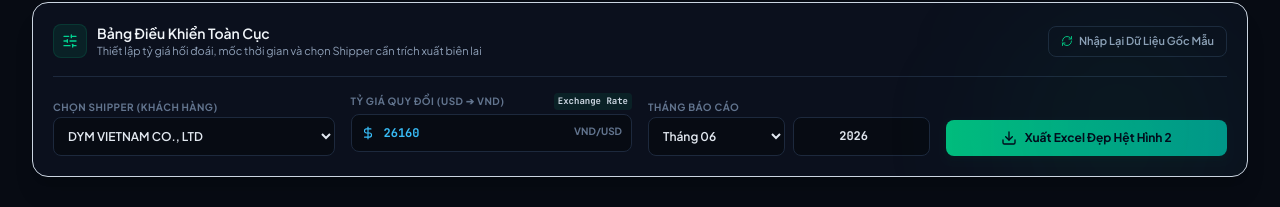
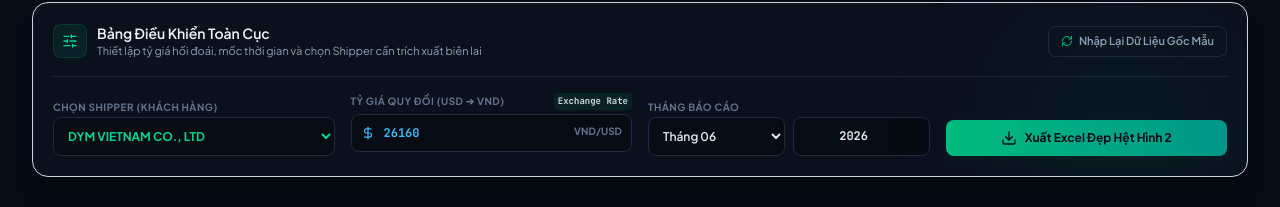
Before and after one commit to hang-ngo-wq/Manifes, a React (Vite) app: page / in a window 1280 px wide. Shown: the part 95-302 px from the top of the page. Built offline with nearby package versions, Linux system fonts and the light colour scheme.

Commit message:
feat: add support for viewing all shippers
Enable global view mode for billing reports and excel exports by allowing selection of "ALL" shippers in the dashboard.

```diff
--- a/src/App.tsx
+++ b/src/App.tsx
@@ -60,7 +60,7 @@ export default function App() {
     setExchangeRate(26160);
     setWarehouseCharges({});
     setOtherCharges({});
-    if (!INITIAL_MANIFEST_DATA.some(m => m.shipper === selectedShipper)) {
+    if (selectedShipper !== "ALL" && !INITIAL_MANIFEST_DATA.some(m => m.shipper === selectedShipper)) {
       setSelectedShipper(INITIAL_MANIFEST_DATA[0].shipper);
     }
   };
@@ -118,6 +118,9 @@ export default function App() {
 
   // Filter computed rows for the selected shipper (corresponds to active Hình 2 sheet)
   const shipperBillingRows = useMemo(() => {
+    if (selectedShipper === "ALL") {
+      return computedBillingRows;
+    }
     return computedBillingRows.filter(
       (row) => row.shipper.toUpperCase() === selectedShipper.toUpperCase()
     );
@@ -279,7 +282,7 @@ export default function App() {
     }
     try {
       await exportShipperExcelReport(
-        selectedShipper,
+        selectedShipper === "ALL" ? "TẤT CẢ KHÁCH HÀNG" : selectedShipper,
         shipperBillingRows,
         exchangeRate,
         reportMonth,
@@ -378,10 +381,13 @@ export default function App() {
                   <select
                     value={selectedShipper}
                     onChange={(e) => setSelectedShipper(e.target.value)}
-                    className="w-full text-xs font-semibold rounded-lg bg-[#070b13] border border-slate-800 p-2.5 outline-hidden focus:border-emerald-500 text-slate-200 transition-all cursor-pointer"
+                    className="w-full text-xs font-bold rounded-lg bg-[#070b13] border border-slate-800 p-2.5 outline-hidden focus:border-emerald-500 text-emerald-400 transition-all cursor-pointer"
                   >
+                    <option value="ALL" className="bg-[#0b101d] text-emerald-400 font-extrabold">
+                      ⭐ Hiện tất cả data (Tất cả Shippers)
+                    </option>
                     {uniqueShippers.map((sh) => (
-                      <option key={sh} value={sh} className="bg-[#0b101d] text-slate-200">
+                      <option key={sh} value={sh} className="bg-[#0b101d] text-slate-200 font-medium">
                         {sh}
                       </option>
                     ))}
@@ -594,7 +600,7 @@ export default function App() {
                       </thead>
                       <tbody className="divide-y divide-slate-850">
                         {manifests.map((m) => {
-                          const isSelectedShipper = m.shipper.toUpperCase() === selectedShipper.toUpperCase();
+                          const isSelectedShipper = selectedShipper !== "ALL" && m.shipper.toUpperCase() === selectedShipper.toUpperCase();
                           return (
                             <tr
                               key={m.id}
@@ -658,7 +664,7 @@ export default function App() {
                       <FileSpreadsheet className="w-3.5 h-3.5 text-emerald-400" /> Live Excel Ledger (Hình 2 Sheet)
                     </span>
                     <span className="text-[10px] font-mono text-slate-400">
-                      Shipper: <strong className="text-emerald-300 font-semibold uppercase">{selectedShipper}</strong>
+                      Shipper: <strong className="text-emerald-300 font-semibold uppercase">{selectedShipper === "ALL" ? "Hiện tất cả" : selectedShipper}</strong>
                     </span>
                   </div>
 
@@ -669,7 +675,7 @@ export default function App() {
                       <h4 className="text-sm font-bold text-slate-100 leading-snug tracking-widest uppercase border-b border-slate-850 pb-2.5 font-mono">
                         BẢNG KÊ HÓA ĐƠN THÁNG {String(reportMonth).padStart(2, "0")} NĂM {reportYear}
                         <span className="block text-emerald-400 text-xs mt-1.5 font-extrabold font-mono tracking-wide">
-                          - [ SHIPPER: {selectedShipper.toUpperCase()} ] -
+                          - [ SHIPPER: {selectedShipper === "ALL" ? "TẤT CẢ KHÁCH HÀNG" : selectedShipper.toUpperCase()} ] -
                         </span>
                       </h4>
                       <p className="text-[10px] italic font-semibold text-cyan-400 mt-2 font-mono">
@@ -681,7 +687,7 @@ export default function App() {
                     {shipperBillingRows.length === 0 ? (
                       <div className="py-12 text-center text-slate-500 text-xs space-y-2">
                         <TrendingUp className="w-8 h-8 text-slate-600 mx-auto stroke-1" />
-                        <p>Không tìm thấy lô hàng nào trong kho ứng với Shipper <strong>{selectedShipper}</strong></p>
+                        <p>Không tìm thấy lô hàng nào trong kho ứng với Shipper <strong>{selectedShipper === "ALL" ? "Tất cả khách hàng" : selectedShipper}</strong></p>
                         <p className="text-[10px] text-slate-500">Hãy thêm vận đơn hoặc đổi tên Shipper gốc ở cột trái.</p>
                       </div>
                     ) : (
```
